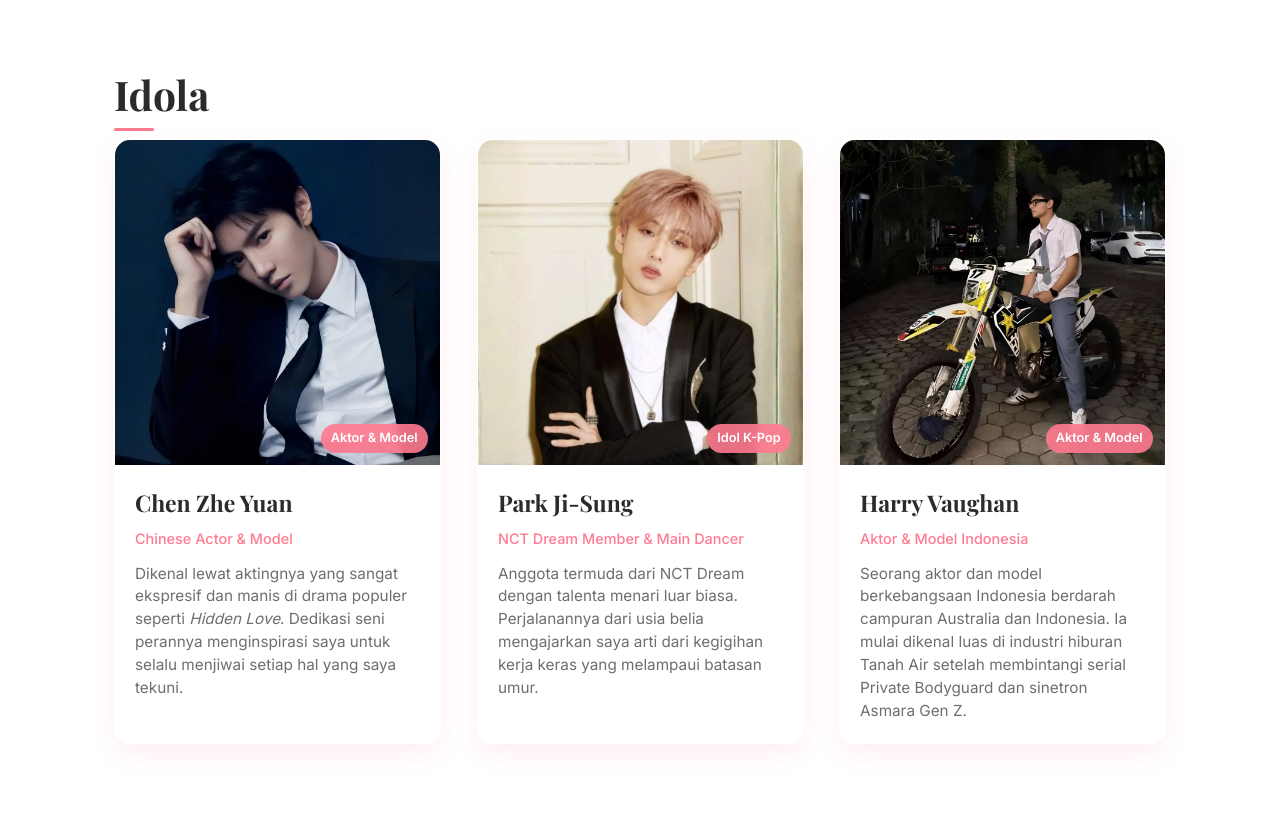
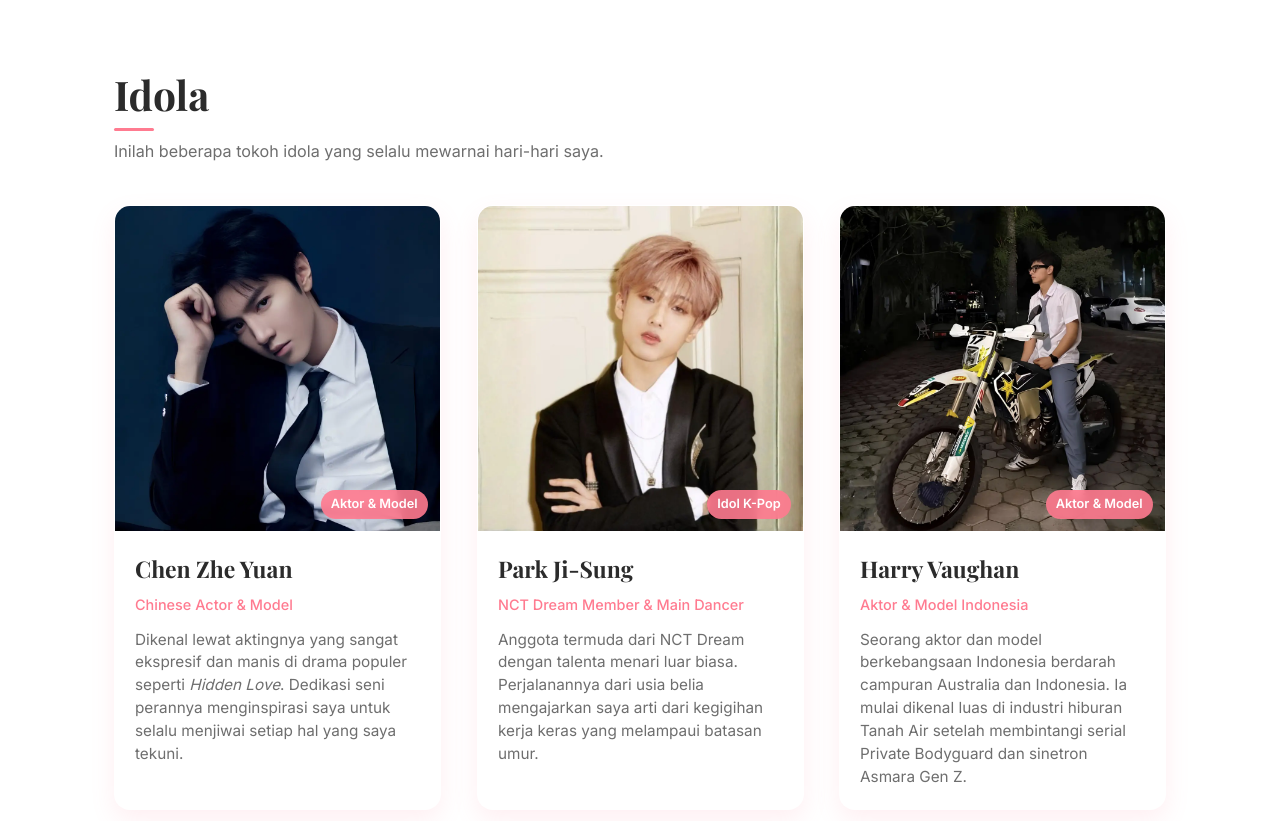
Before and after one commit to fatahilah-mr/setia-wati-portfolio, a React (Vite) app: page / in a window 1280 px wide. Shown: the part 1940-2761 px from the top of the page. Built offline with nearby package versions, Linux system fonts and the light colour scheme; a web font is replaced by a local one.

Commit message:
change section idola/favorit

```diff
--- a/src/App.tsx
+++ b/src/App.tsx
@@ -355,9 +355,9 @@ export default function App() {
       <section className="section" id="favorit" style={{ backgroundColor: '#ffffff' }}>
         <div className="container">
           <h2 className="section-title" id="favorites-section-title">Idola</h2>
-          {/* <p className="section-subtitle" id="favorites-section-subtitle">
-            Dari panggung akting drama romantis hingga lapangan hijau, inilah jajaran tokoh idola yang selalu mewarnai hari-hari saya.
-          </p> */}
+          <p className="section-subtitle" id="favorites-section-subtitle">
+            Inilah beberapa tokoh idola yang selalu mewarnai hari-hari saya.
+          </p>
 
           <div className="favorites-grid" id="favorites-cards-container">
 
```
